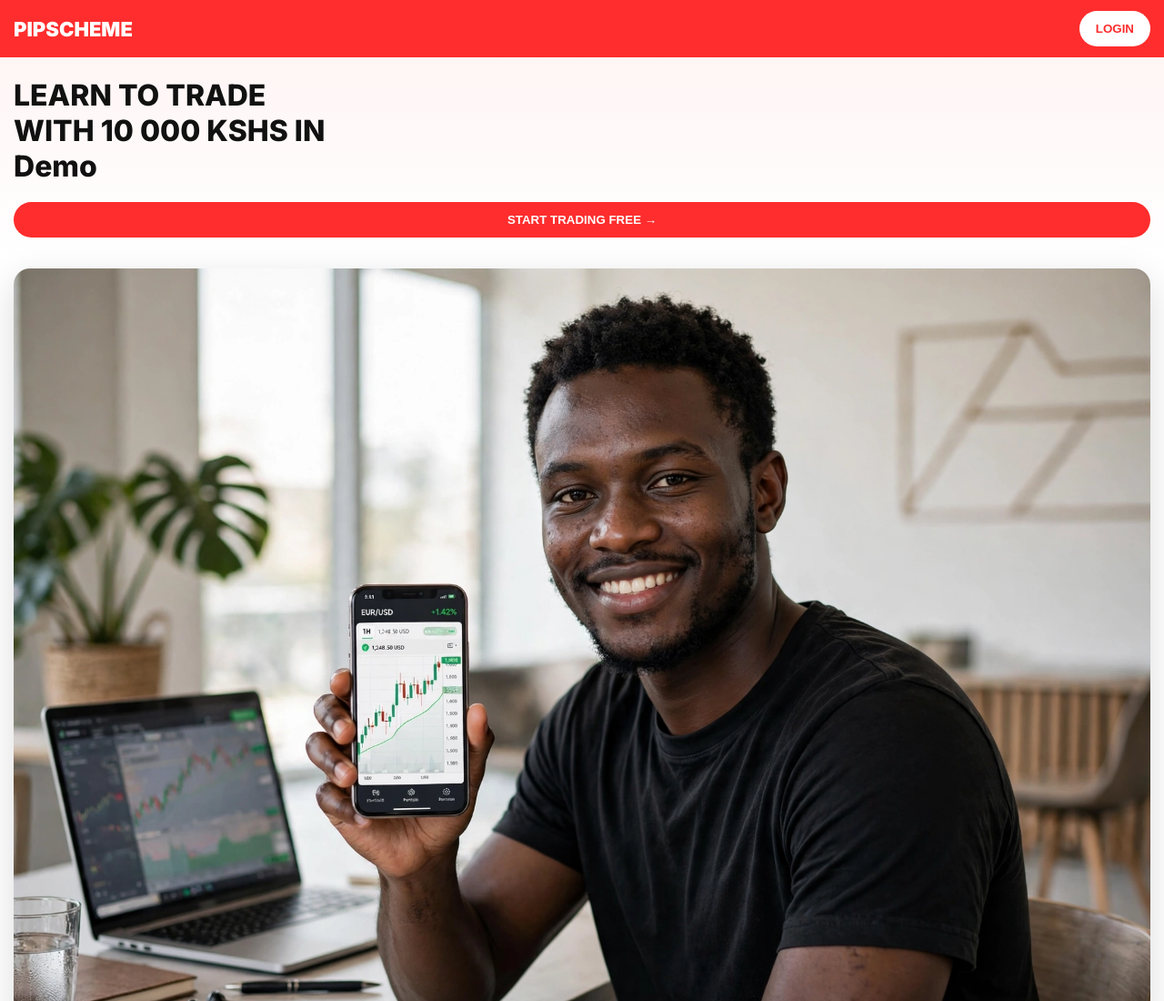
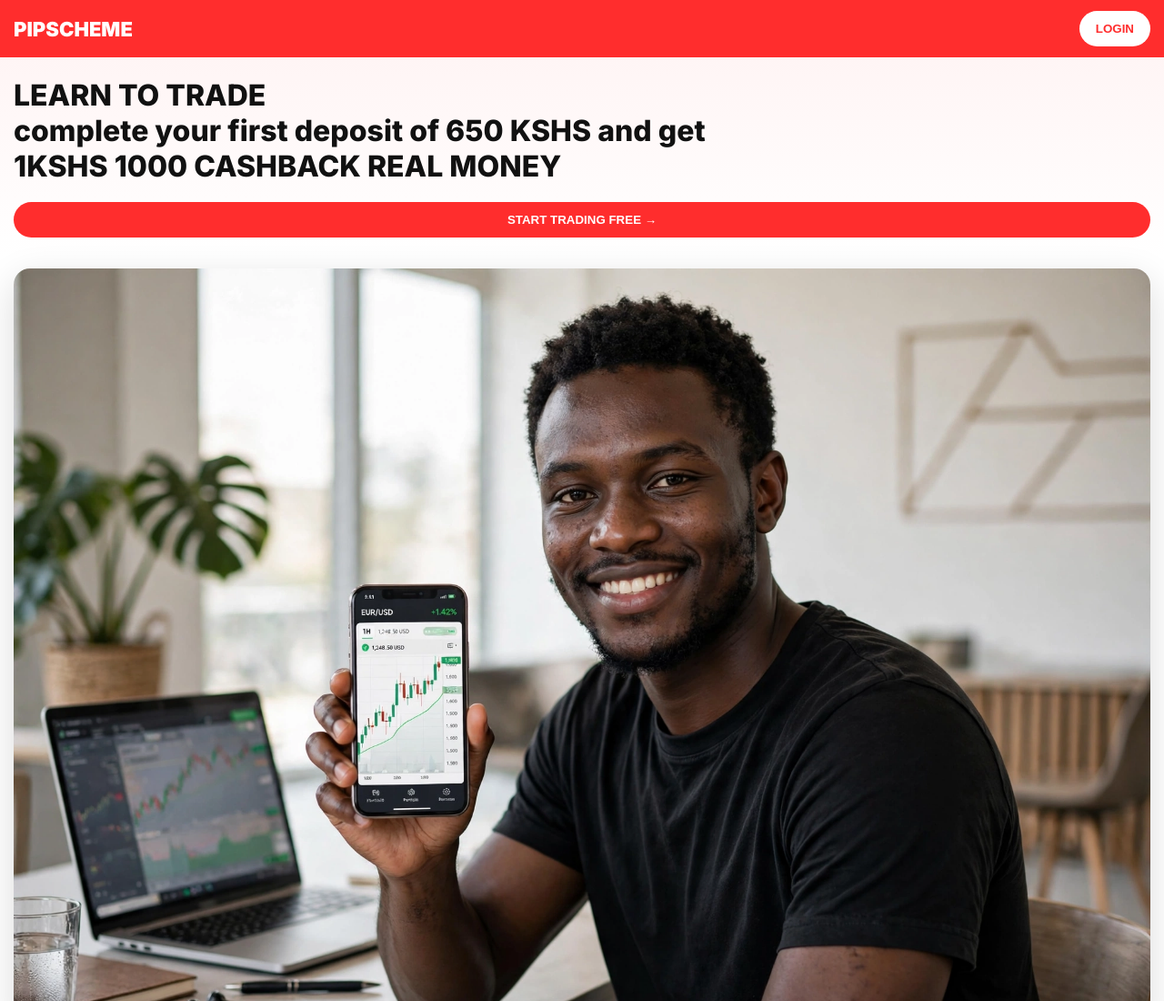
Before and after one commit to pipscheme/pipscheme.co.ke, a plain HTML site: page index.html in a window 1280 px wide. Shown: the top 1100 px of the page at 91% size. Drawn offline with Linux system fonts and the light colour scheme.

Commit message:
Update hero section text in index.html

```diff
--- a/index.html
+++ b/index.html
@@ -22,7 +22,7 @@
 <div class="header"><div class="logo">PIPSCHEME</div><button class="btn" style="background:#fff;color:#FF2D2D" onclick="location.href='login.html'">LOGIN</button></div>
 
 <div class="hero-top">
-<h1>LEARN TO <span>TRADE</span><br>WITH 10 000 KSHS IN <br>Demo </h1>
+<h1>LEARN TO <span>TRADE</span><br>complete your first deposit of 650 KSHS and get <br>1KSHS 1000 CASHBACK REAL MONEY </h1>
 <p class="sub"></p>
 <button class="btn" style="background:#FF2D2D;color:#fff;width:100%;margin-top:10px" onclick="location.href='login.html'">START TRADING FREE →</button>
 </div>
```
